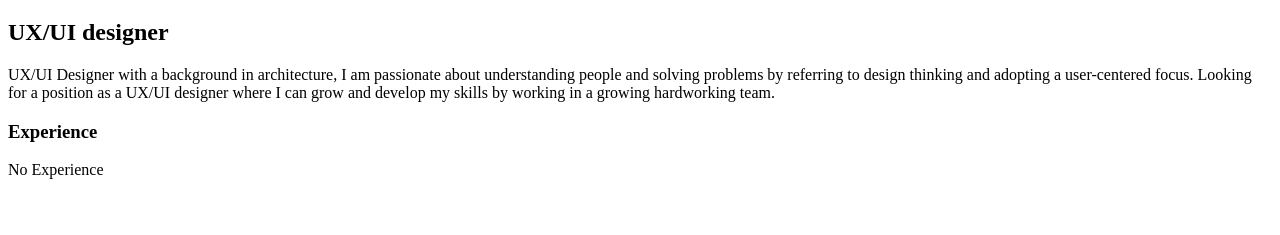
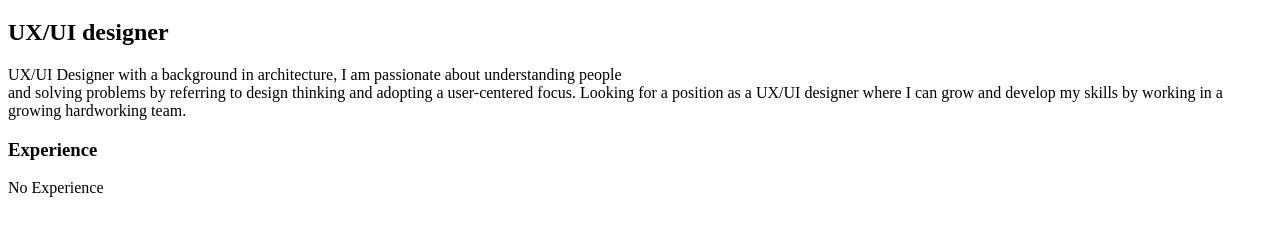
Before and after one commit to alexiszambranogarcia/alexiszambranogarcia.github.io, a plain HTML site: page index.html in a window 1280 px wide. Shown: the part 61-296 px from the top of the page. Drawn offline with Linux system fonts and the light colour scheme.

Commit message:
Update index.html
break

```diff
--- a/index.html
+++ b/index.html
@@ -3,7 +3,7 @@
 <body>
 <h1>Alexis Zambrano</h1>
 <h2>UX/UI designer</h2>
-<p>UX/UI Designer with a background in architecture, I am passionate about understanding people and solving problems by referring to design thinking and adopting a user-centered focus. Looking for a position as a UX/UI designer where I can grow and develop my skills by working in a growing hardworking team.</p>
+<p>UX/UI Designer with a background in architecture, I am passionate about understanding people <br>and solving problems by referring to design thinking and adopting a user-centered focus. Looking for a position as a UX/UI designer where I can grow and develop my skills by working in a growing hardworking team.</p>
 <h3>Experience</h3>
 <p>No Experience</p>
 </body>
```
